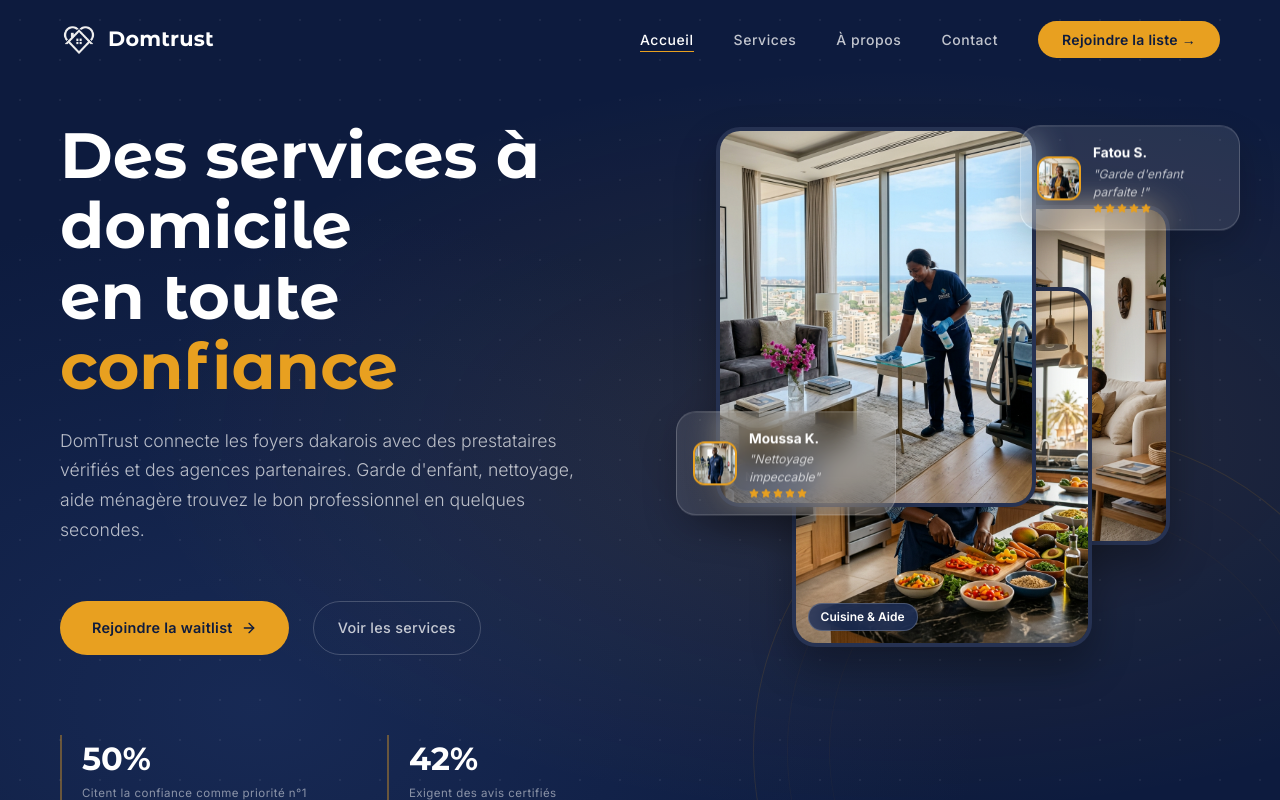
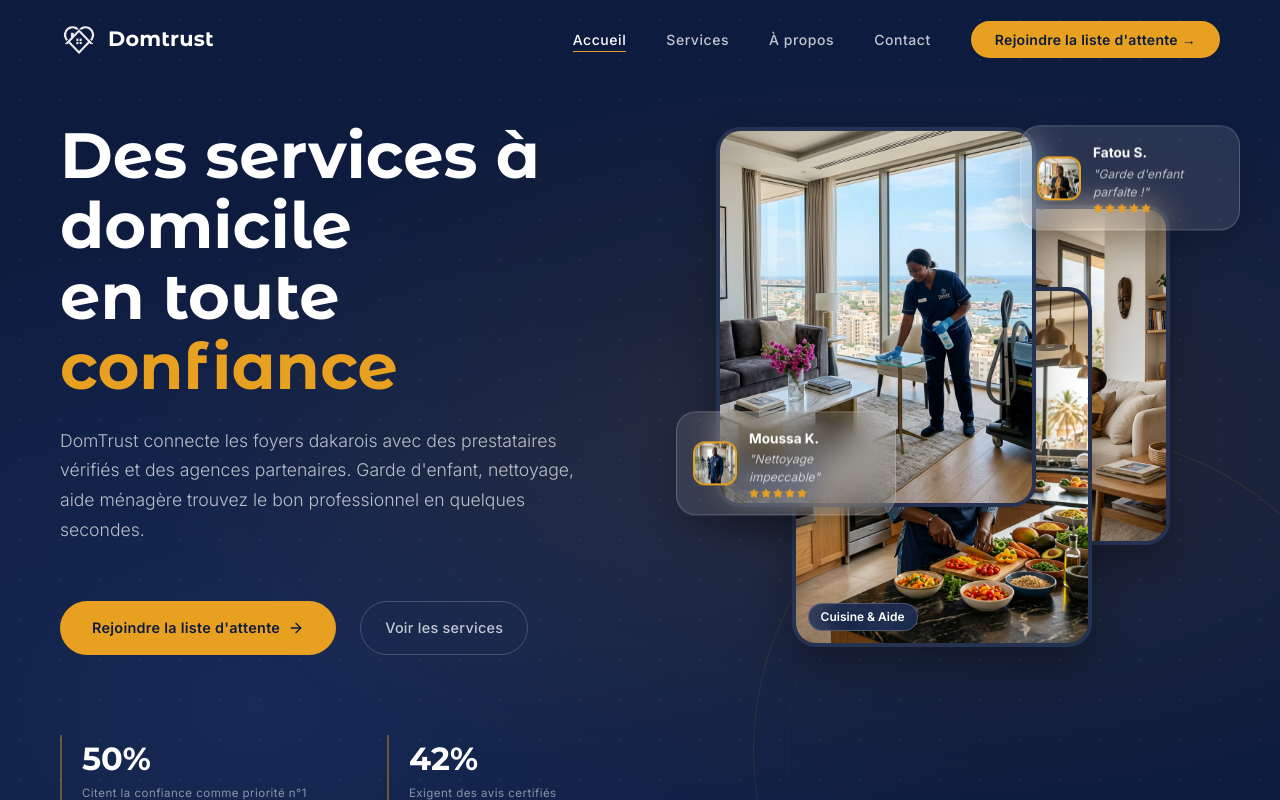
Before and after one commit to BLACKBUUR001/Domtrust, a React (Vite) app: page / in a window 1280 px wide. Shown: the top 800 px of the page. Built offline with nearby package versions, Linux system fonts and the light colour scheme.

Commit message:
Mise à jour des textes : changement de 'waitlist' par 'liste d'attente'

```diff
--- a/src/components/Navbar/Navbar.jsx
+++ b/src/components/Navbar/Navbar.jsx
@@ -32,7 +32,7 @@ export default function Navbar() {
           <li><NavLink to="/services">Services</NavLink></li>
           <li><NavLink to="/a-propos">À propos</NavLink></li>
           <li><NavLink to="/contact">Contact</NavLink></li>
-          <li><NavLink to="/contact" className="nav-cta">Rejoindre la liste →</NavLink></li>
+          <li><NavLink to="/contact" className="nav-cta">Rejoindre la liste d'attente →</NavLink></li>
         </ul>
 
         <button
--- a/src/pages/Home/Home.jsx
+++ b/src/pages/Home/Home.jsx
@@ -34,7 +34,7 @@ export default function Home() {
             </p>
             <div className="hero-actions">
               <Link to="/contact" className="btn-primary">
-                Rejoindre la waitlist
+                Rejoindre la liste d'attente
                 <ArrowRight size={16} />
               </Link>
               <Link to="/services" className="btn-ghost">Voir les services</Link>
```
